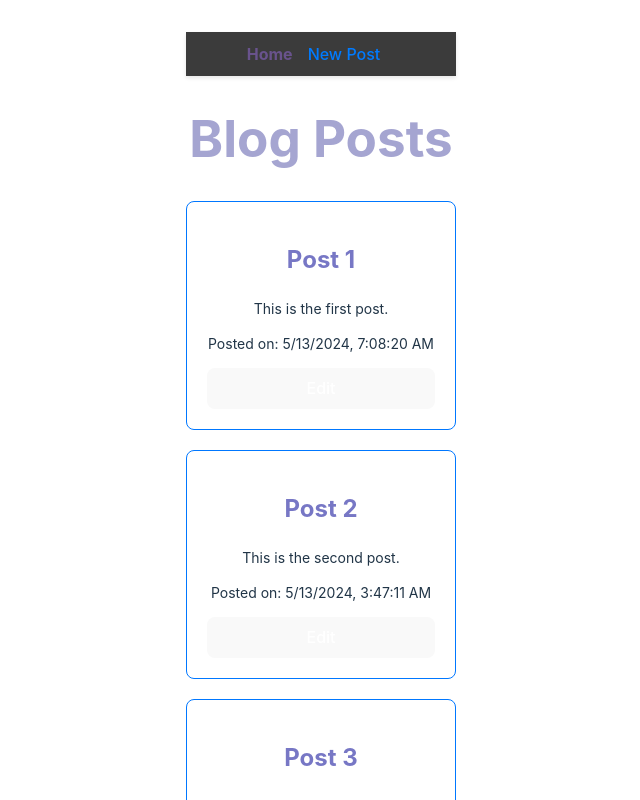
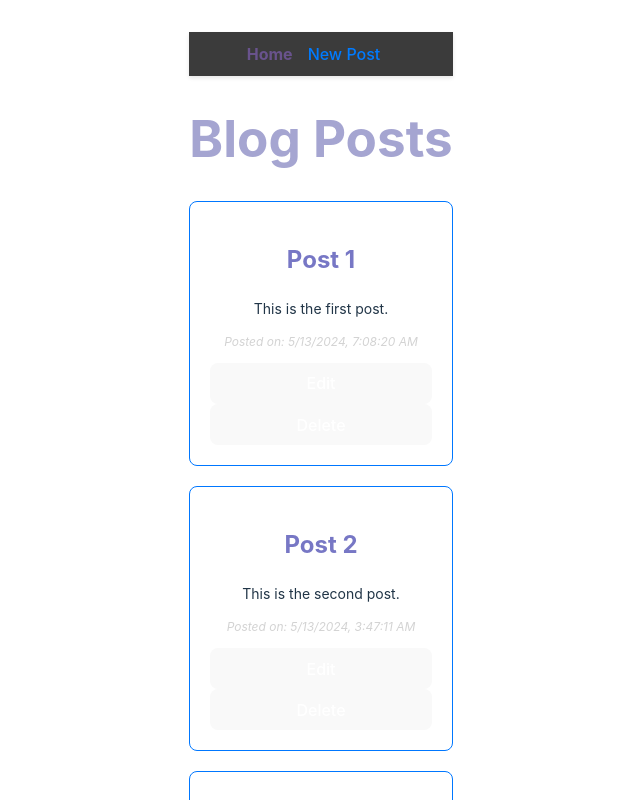
Before and after one commit to BrettRussell96/reactBlogPage, a React (Vite) app: page / in a window 1280 px wide. Shown: the top 800 px of the page, without its empty margins (319-959 px from the left). Built offline with nearby package versions, Linux system fonts and the light colour scheme.

Commit message:
feat: added delete functionality

```diff
--- a/src/App.jsx
+++ b/src/App.jsx
@@ -40,6 +40,7 @@ class App extends React.Component {
 
     this.addPost = this.addPost.bind(this);
     this.updatePost = this.updatePost.bind(this);
+    this.deletePost = this.deletePost.bind(this);
   }
 
   addPost(post) {
@@ -56,12 +57,18 @@ class App extends React.Component {
     }));
   }
 
+  deletePost(postId) {
+    this.setState((prevState) => ({
+      posts: prevState.posts.filter((post) => post.id !== postId)
+    }));
+  }
+
   render() {
     return (
       <BrowserRouter>
         <NavBar />
         <Routes>
-          <Route path="/" element={<PostDisplay posts={this.state.posts} updatePost={this.updatePost} />} />
+          <Route path="/" element={<PostDisplay posts={this.state.posts} updatePost={this.updatePost} deletePost={this.deletePost} />} />
           <Route path="/new" element={<CreatePost addPost={this.addPost}/>} />
         </Routes>
       </BrowserRouter>
--- a/src/pages/PostDisplay.jsx
+++ b/src/pages/PostDisplay.jsx
@@ -45,6 +45,13 @@ export default class PostDisplay extends React.Component {
         this.setState({ editingPostId: null});
     }
 
+    handleDelete(post) {
+        const confirmation = window.confirm(`Are you sure you want to delete the post "${post.title} permanently?`);
+        if (confirmation) {
+            this.props.deletePost(post.id);
+        }
+    }
+
     renderPosts() {
 
         const { posts } = this.props;
@@ -77,8 +84,9 @@ export default class PostDisplay extends React.Component {
                     <h2>{post.title}</h2>
                     <p>{post.content}</p>
                     <p>{post.author}</p>
-                    <p>Posted on: {new Date(post.created).toLocaleString()}</p>
+                    <p className="post-date">Posted on: {new Date(post.created).toLocaleString()}</p>
                     <button onClick={() => this.toggleEditMode(post)}>Edit</button>
+                    <button onClick={() => this.handleDelete(post)}>Delete</button>
                 </div>
             )
 
--- a/src/styles/PostDisplay.css
+++ b/src/styles/PostDisplay.css
@@ -13,10 +13,11 @@
     font-size: 14px;
 }
 
-.post p:last-child {
+.post .post-date {
+    font-size: 12px;
+    color: lightgray;
     font-style: italic;
-    color: lightgray;
-    font-size: 12px;
+    margin-top: 10px;
 }
 
 h1 {
```
